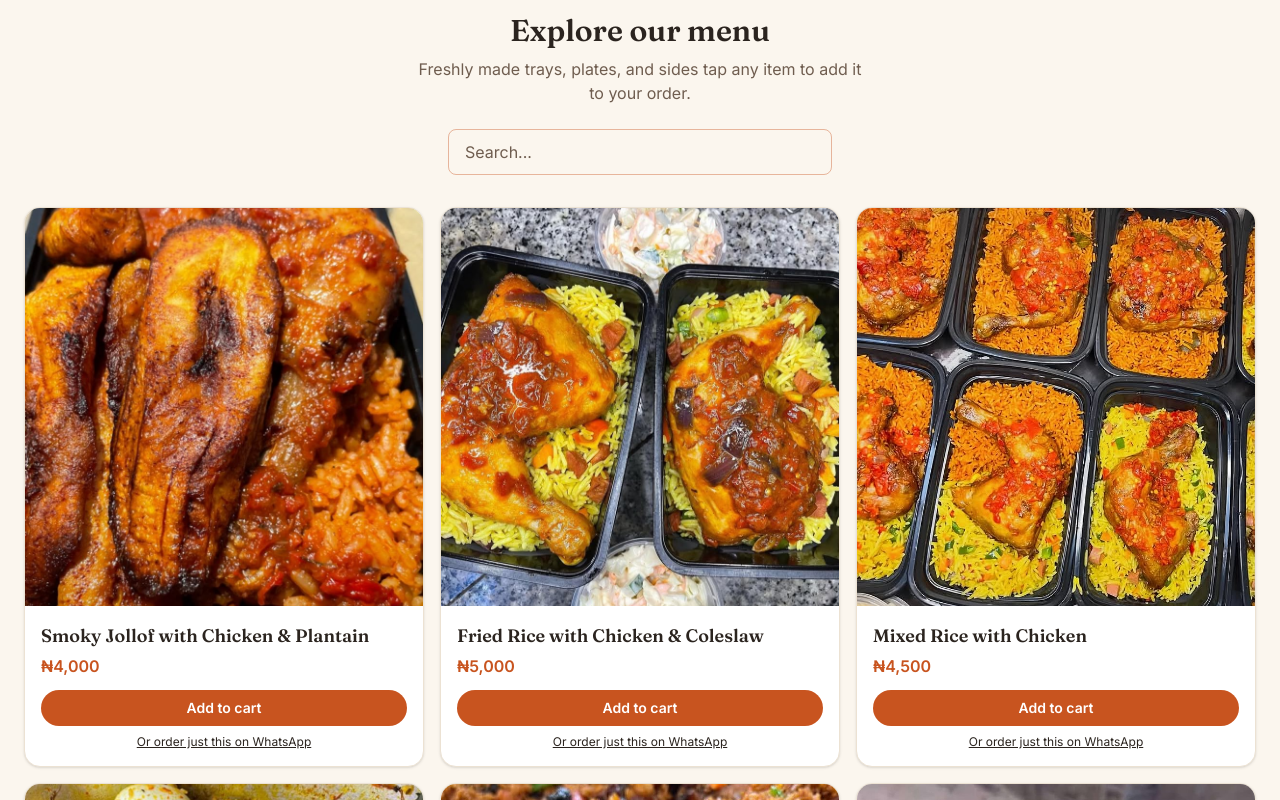
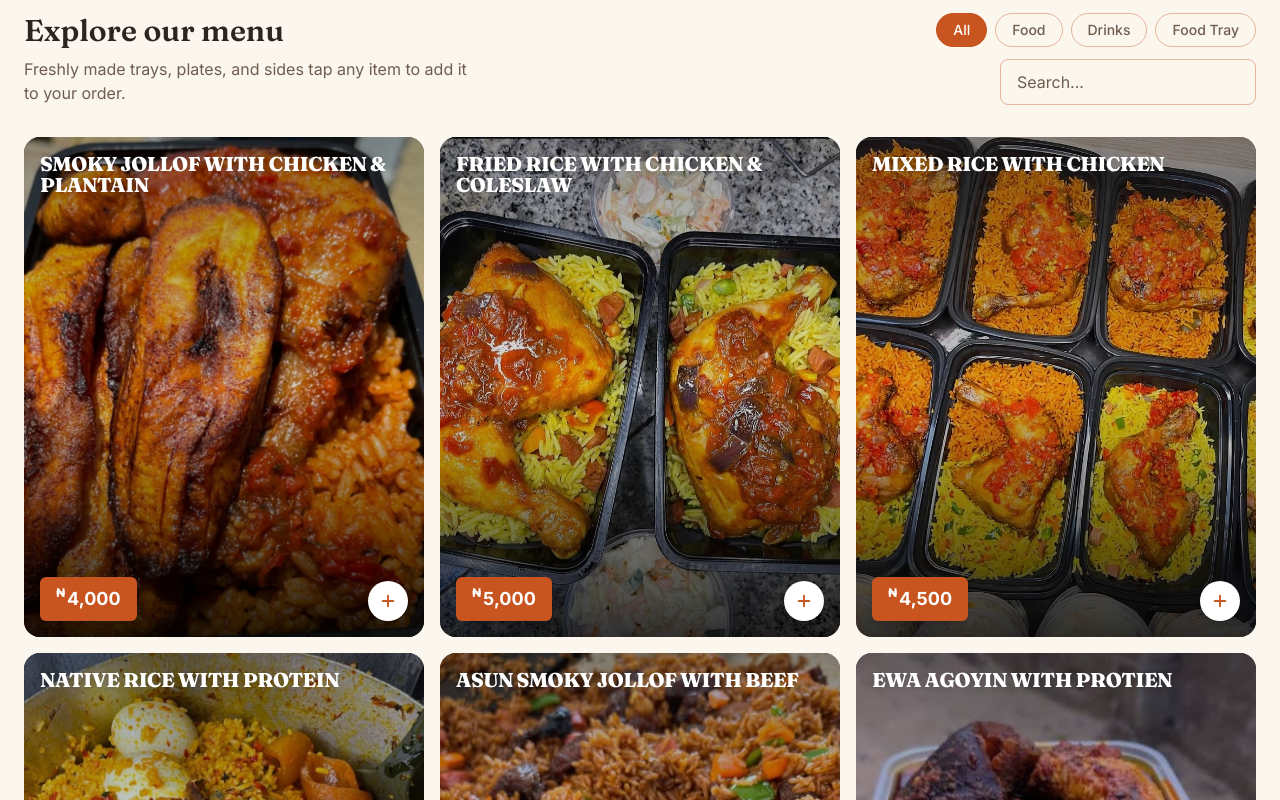
Before and after one commit to adebimpe01/dynah-sweet-treat, a Next.js app: page / in a window 1280 px wide. Shown: the part 1220-2020 px from the top of the page. Built offline with nearby package versions, Linux system fonts and the light colour scheme; no server answers.

Commit message:
added a filter by category

```diff
--- a/src/components/Menu.tsx
+++ b/src/components/Menu.tsx
@@ -4,40 +4,65 @@ import { useMemo, useState } from "react";
 import { menuItems } from "@/data/menu";
 import { MenuCard } from "./MenuCard";
 
+const CATEGORIES = ["All", "Food", "Drinks", "Food Tray"] as const;
+
 export function Menu() {
   const [query, setQuery] = useState("");
+  const [category, setCategory] = useState<(typeof CATEGORIES)[number]>("All");
 
   const filtered = useMemo(() => {
     const q = query.trim().toLowerCase();
-    if (!q) return menuItems;
-    return menuItems.filter((item) => item.name.toLowerCase().includes(q));
-  }, [query]);
+    return menuItems.filter((item) => {
+      const matchesQuery = !q || item.name.toLowerCase().includes(q);
+      const matchesCategory =
+        category === "All" || item.category?.toLowerCase() === category.toLowerCase();
+      return matchesQuery && matchesCategory;
+    });
+  }, [query, category]);
 
   return (
     <section id="menu" className="px-6 py-12 max-w-7xl mx-auto">
-      <div className="flex flex-col items-center text-center gap-6 mb-8">
+      <div className="flex flex-col lg:flex-row lg:items-end lg:justify-between gap-6 mb-8">
         <div>
           <h2 className="font-display text-3xl font-semibold text-ink">
             Explore our menu
           </h2>
-          <p className="mt-2 text-ink-soft max-w-md mx-auto">
+          <p className="mt-2 text-ink-soft max-w-md">
             Freshly made trays, plates, and sides tap any item to add it to your order.
           </p>
         </div>
 
-        <div className="w-full max-w-sm">
+        <div className="flex flex-col gap-3 w-full lg:w-auto lg:items-end">
+          <div className="flex flex-wrap gap-2 lg:justify-end">
+            {CATEGORIES.map((cat) => (
+              <button
+                key={cat}
+                onClick={() => setCategory(cat)}
+                className={`px-4 py-1.5 rounded-full text-sm font-medium border transition-colors ${
+                  category === cat
+                    ? "bg-primary text-white border-primary"
+                    : "border-primary/40 text-ink-soft hover:bg-primary/10"
+                }`}
+              >
+                {cat}
+              </button>
+            ))}
+          </div>
+
           <input
             type="text"
             value={query}
             onChange={(e) => setQuery(e.target.value)}
             placeholder="Search..."
-            className="w-full border border-primary/40 rounded-lg px-4 py-2.5 text-ink placeholder:text-ink-soft focus:outline-none focus:ring-2 focus:ring-primary"
+            className="w-full lg:w-64 border border-primary/40 rounded-lg px-4 py-2.5 text-ink placeholder:text-ink-soft focus:outline-none focus:ring-2 focus:ring-primary"
           />
         </div>
       </div>
 
       {filtered.length === 0 ? (
-        <p className="text-ink-soft text-sm">No dishes match &ldquo;{query}&rdquo;.</p>
+        <p className="text-ink-soft text-sm">
+          No dishes match {query ? `“${query}”` : "this filter"}.
+        </p>
       ) : (
         <div className="grid grid-cols-1 sm:grid-cols-2 lg:grid-cols-3 gap-4">
           {filtered.map((item) => (
--- a/src/components/MenuCard.tsx
+++ b/src/components/MenuCard.tsx
@@ -1,7 +1,7 @@
 "use client";
 
 import Image from "next/image";
-import { useCart } from "@/lib/cart-context"; // NEW
+import { useCart } from "@/lib/cart-context";
 import { getWhatsAppLink } from "@/lib/whatsapp";
 
 type MenuCardProps = {
@@ -14,36 +14,52 @@ export function MenuCard({ name, price, image }: MenuCardProps) {
   const { addItem } = useCart();
 
   return (
-    <div className="group flex flex-col h-full rounded-2xl overflow-hidden border border-line bg-white shadow-sm hover:shadow-xl hover:-translate-y-1 transition-all duration-300">
-      <div className="relative w-full aspect-square">
+    <div className="group relative aspect-[4/5] rounded-2xl overflow-hidden bg-ink">
       <Image
         src={image}
         alt={name}
         fill
         sizes="(min-width: 768px) 33vw, 50vw"
-          className="object-cover transition-transform duration-300 group-hover:scale-110"
+        className="object-cover transition-transform duration-500 group-hover:scale-105"
       />
+
+      {/* Gradient scrim so text stays legible over any photo */}
+      <div className="absolute inset-0 bg-gradient-to-t from-black/80 via-black/10 to-black/40" />
+
+      {/* Title, top-left */}
+      <div className="absolute top-0 left-0 right-0 p-4">
+        <h3 className="font-display font-extrabold text-white text-xl leading-[1.05] uppercase tracking-tight drop-shadow-sm">
+          {name}
+        </h3>
       </div>
-      <div className="p-4 flex flex-col flex-1">
-        <h3 className="font-display font-semibold text-ink text-lg">{name}</h3>
-        <p className="text-primary font-semibold mt-1 mb-auto">{price}</p>
 
+      {/* Price badge, bottom-left */}
+      <div className="absolute bottom-4 left-4">
+        <div className="bg-primary text-white font-bold text-lg px-4 py-2 rounded-md shadow-md">
+          <span className="text-xs align-top mr-0.5">₦</span>
+          {price.replace(/^₦/, "")}
+        </div>
+      </div>
+
+      {/* Add to cart, bottom-right */}
       <button
         onClick={() => addItem({ name, price, image })}
-          className="mt-3 w-full text-center bg-primary text-white py-2 rounded-full text-sm font-semibold"
+        aria-label={`Add ${name} to cart`}
+        className="absolute bottom-4 right-4 w-10 h-10 rounded-full bg-white text-primary flex items-center justify-center shadow-md hover:bg-white/90 active:scale-95 transition-all"
       >
-          Add to cart
+        <svg width="18" height="18" viewBox="0 0 24 24" fill="none" stroke="currentColor" strokeWidth="2.5">
+          <path d="M12 5v14M5 12h14" strokeLinecap="round" />
+        </svg>
       </button>
 
       <a
         href={getWhatsAppLink(`Hi! I'd like to order: ${name} (${price})`)}
         target="_blank"
         rel="noopener noreferrer"
-          className="mt-2 text-center text-xs text-ink underline"
+        className="absolute inset-x-4 bottom-16 text-center text-xs text-white/90 underline opacity-100 md:opacity-0 md:group-hover:opacity-100 transition-opacity"
       >
-          Or order just this on WhatsApp
+        Order just this on WhatsApp
       </a>
-      </div>
     </div>
   );
 }
--- a/src/data/menu.ts
+++ b/src/data/menu.ts
@@ -3,105 +3,126 @@ export const menuItems = [
     name: "Smoky Jollof with Chicken & Plantain",
     price: "₦4,000",
     image: "/images/food/jollof-chicken.jpg",
+    category: "food",
   },
   {
     name: "Fried Rice with Chicken & Coleslaw",
     price: "₦5,000",
     image: "/images/food/fried-rice-coleslaw (1).jpg",
+    category: "food",
   },
   {
     name: "Mixed Rice with Chicken",
     price: "₦4,500",
     image: "/images/food/Fried-Jollof-Rice .jpg",
+    category: "food",
   },
   {
     name: "Native Rice with Protein",
     price: "₦4,000",
     image: "/images/food/native-rice.jpg",
+    category: "food",
   },
   {
     name: "Asun Smoky Jollof with Beef",
     price: "₦4,000",
     image: "/images/food/Asun.jpg",
+    category: "food",
   },
   {
     name: "Ewa agoyin with protien",
     price: "₦5,000",
     image: "/images/food/Ewagoyin.jpg",
+    category: "food",
   },
   {
     name: "Stir Fry pasta with chicken",
     price: "₦4,500",
     image: "/images/food/stir-pasta.jpg",
+    category: "food",
   },
   {
     name: "Stir Pasta with Chicken",
     price: "₦4,500",
     image: "/images/food/stir-fry-pasta.jpg",
+    category: "food",
   },
   {
     name: "Chinese Fried Rice with Chicken",
     price: "₦5,000",
     image: "/images/food/chinese-fried-rice (2).jpg",
+    category: "food",
   },
   {
     name: "Rice and Beans with Proteins",
     price: "₦4,000",
     image: "/images/food/asun-jollof.jpg",
+    category: "food",
   },
   {
     name: "Ofada Rice with Ayamase Sauce",
     price: "₦5,000",
     image: "/images/food/ofada-rice(1).jpg",
+    category: "food",
   },
   {
     name: "Asun Pasta with Beef",
     price: "₦4,000",
     image: "/images/food/asun-pasta.jpg",
+    category: "food",
   },
   {
     name: "Chicken and Chips",
     price: "₦5,000",
     image: "/images/food/chicken-chips.jpg",
+    category: "food",
   },
   {
     name: "Moi-moi with Pap/Custard",
     price: "Ask for price",
     image: "/images/food/moimoi(1).jpg",
+    category: "food",
   },
   {
     name: "Chapman",
     price: "Ask for price",
     image: "/images/food/Chapman.jpg",
+    category: "drinks",
   },
   {
     name: "Youghort",
     price: "Ask for price",
     image: "/images/food/Youghort.jpg",
+    category: "drinks",
   },
   {
     name: "Zobo",
     price: "Ask for price",
     image: "/images/food/Zobo.jpg",
+    category: "drinks",
   },
   {
     name: "Fruit Juice",
     price: "Ask for price",
     image: "/images/food/fruit-juice.jpg",
+    category: "drinks",
   },
   {
     name: "Birthday Food Tray",
     price: "Ask for price",
     image: "/images/food/food-tray-1.jpg",
+    category: "food tray",
   },
   {
     name: "Celebration Food Tray",
     price: "Ask for price",
     image: "/images/food/food-tray-2.jpg",
+    category: "food tray",
   },
   {
     name: "Food Tray",
     price: "Ask for price",
     image: "/images/food/food-tray-3.jpg",
+    category: "food tray",
   },
 ];
```
Lines whose indentation alone changed are shown as unchanged.
